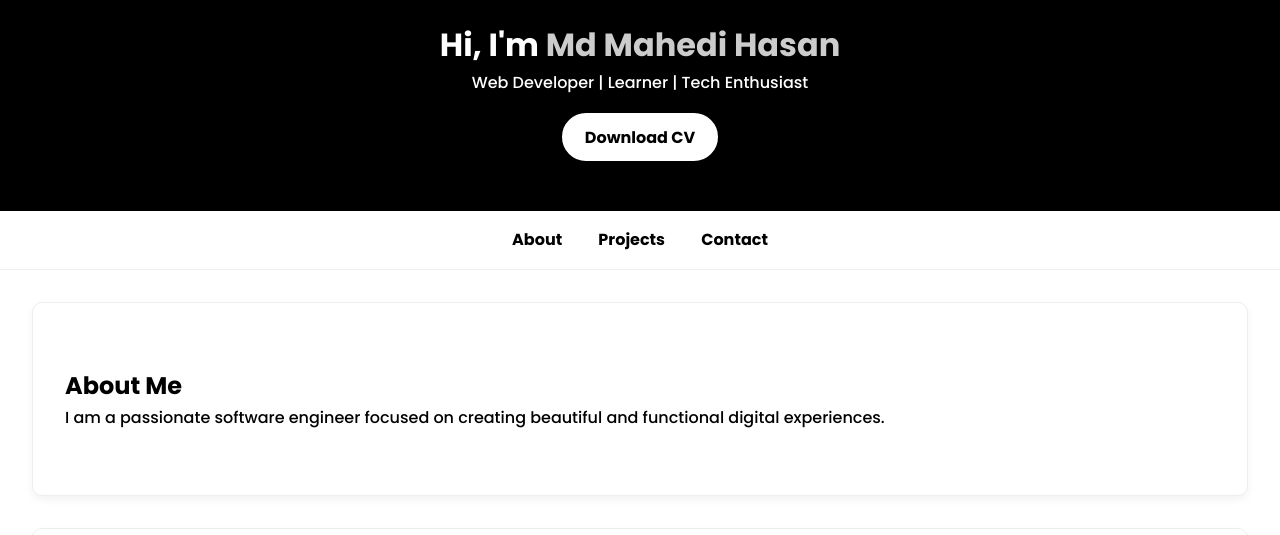
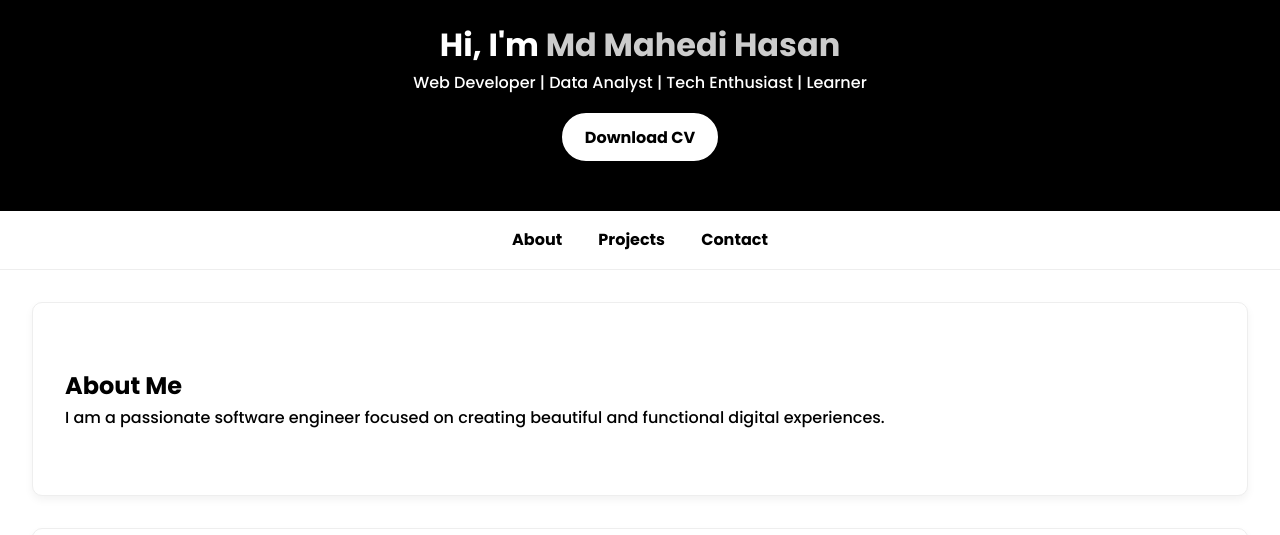
Before and after one commit to mdmahedihasan-16/mdmahedihasan, a plain HTML site: page index.html in a window 1280 px wide. Shown: the part 235-770 px from the top of the page. Drawn offline with Linux system fonts and the light colour scheme.

Commit message:
Update index.html

```diff
--- a/index.html
+++ b/index.html
@@ -16,7 +16,7 @@
         <div class="hero-content">
             <img src="your-profile.jpeg" alt="Profile Picture" class="profile-img">
             <h1>Hi, I'm <span>Md Mahedi Hasan</span></h1>
-            <p>Web Developer | Learner | Tech Enthusiast</p>
+            <p>Web Developer | Data Analyst | Tech Enthusiast | Learner</p>
             <a href="Md_Mahedi_Hasan_CV.pdf" download class="btn">Download CV</a>
         </div>
     </header>
```
